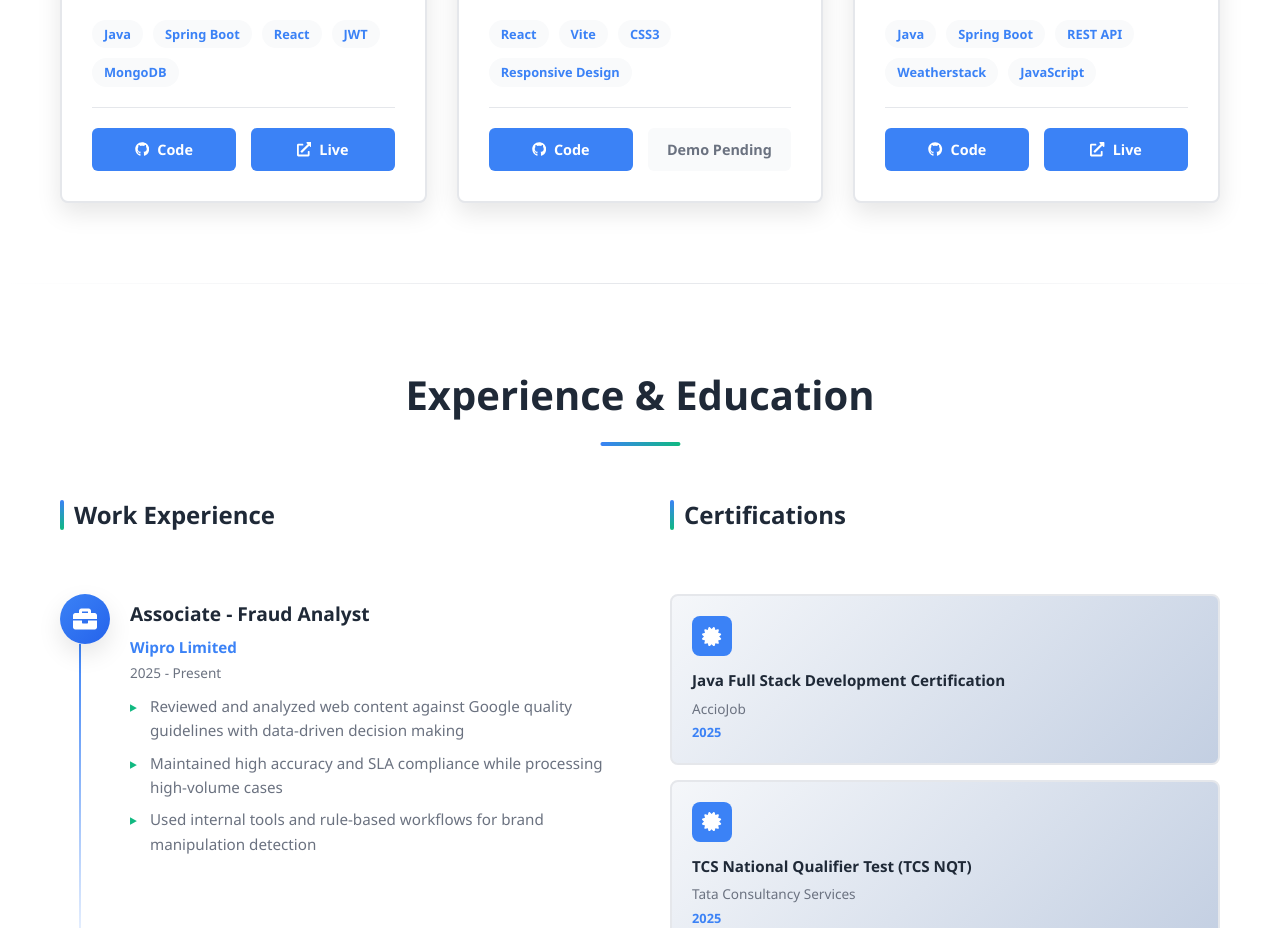
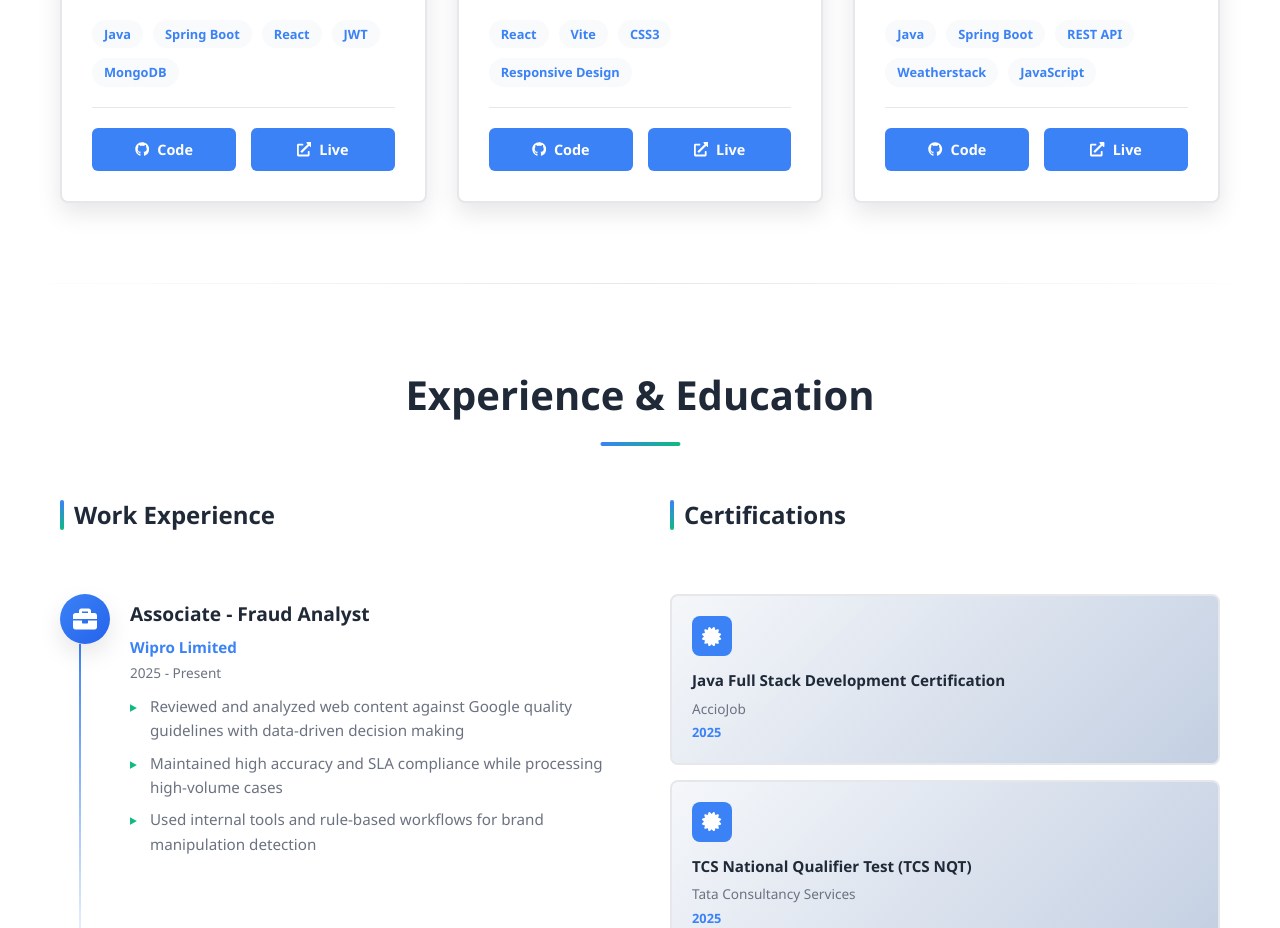
Before and after one commit to programer12345anwar/portfolio-website, a React (Vite) app: page / in a window 1280 px wide. Shown: the part 5040-5968 px from the top of the page. Built offline with nearby package versions, Linux system fonts and the light colour scheme.

Commit message:
update in project section

```diff
--- a/src/components/Projects.jsx
+++ b/src/components/Projects.jsx
@@ -84,9 +84,8 @@ function Projects() {
       tags: ["React", "Vite", "CSS3", "Responsive Design"],
       accent: "slate",
       github: "https://github.com/programer12345anwar/portfolio-using-react",
-      live: "",
+      live: "https://portfolio-using-react-ten.vercel.app/",
     },
-
     {
       id: 6,
       title: "Weather Application - Real-Time Weather API",
```
